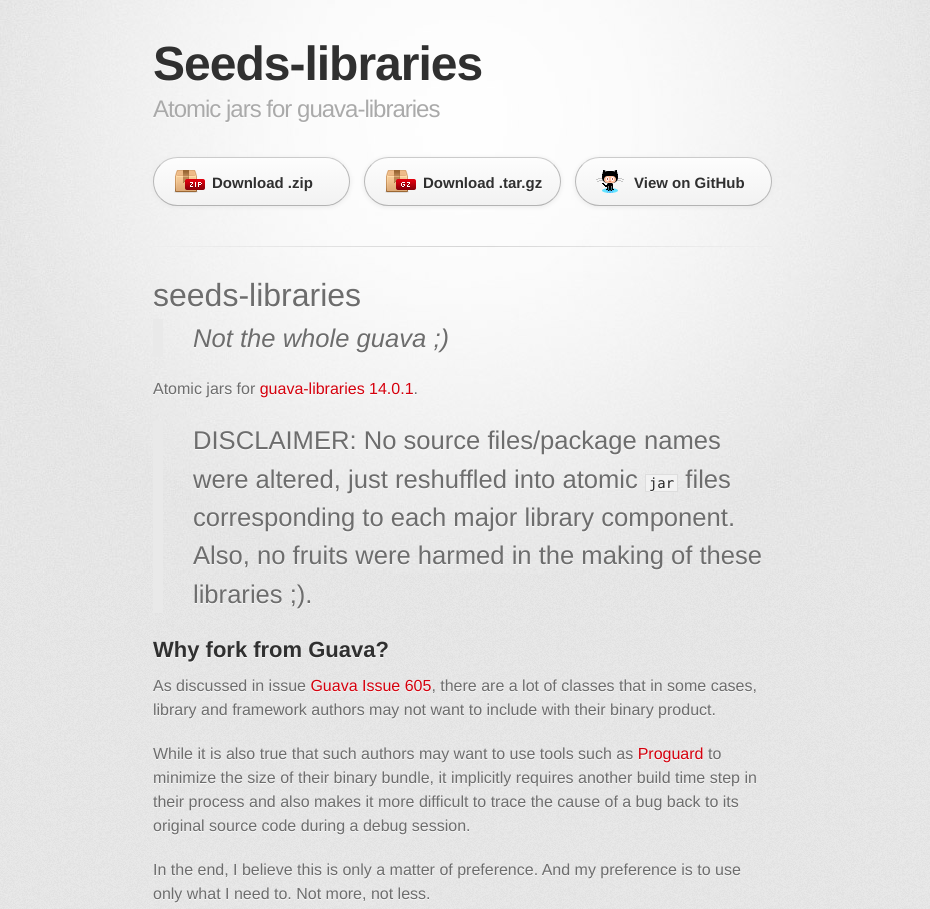
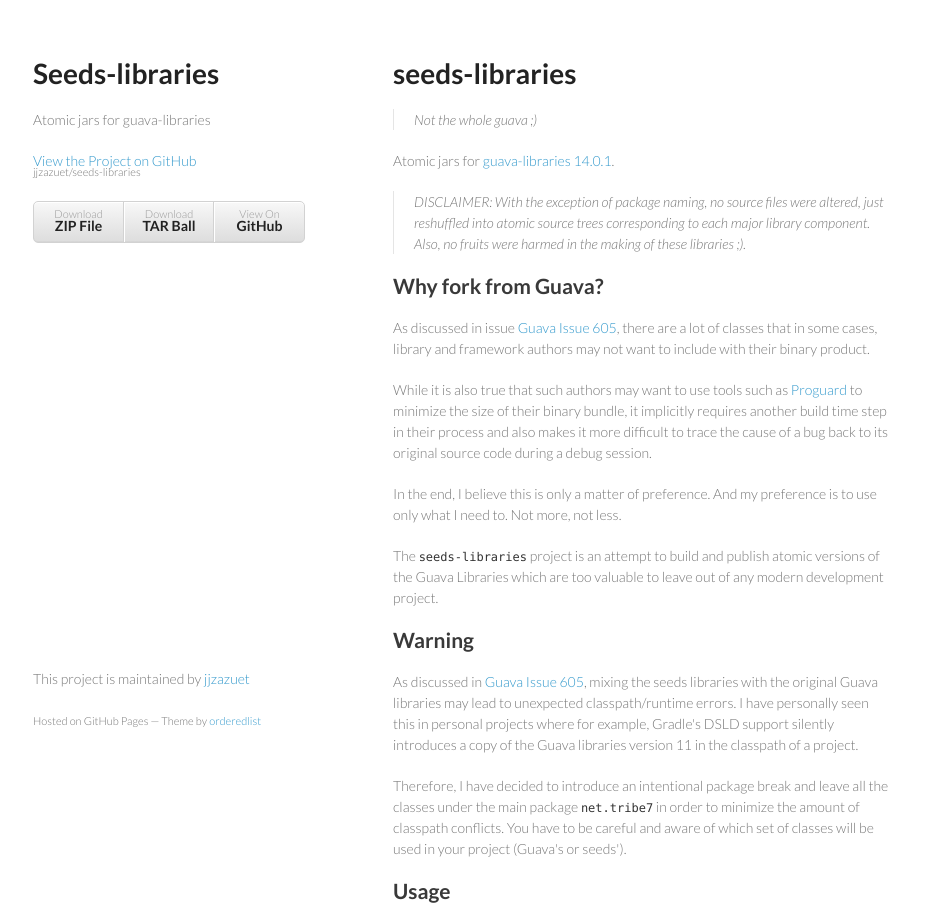
Before and after one commit to jjzazuet/seeds-libraries, a plain HTML site: page index.html in a window 1280 px wide. Shown: the top 909 px of the page, without its empty margins (177-1107 px from the left). Drawn offline with Linux system fonts and the light colour scheme; a web font is replaced by a local one.

Commit message:
Create gh-pages branch via GitHub

```diff
--- a/index.html
+++ b/index.html
@@ -1,36 +1,33 @@
-<!DOCTYPE html>
+<!doctype html>
 <html>
   <head>
-    <meta charset='utf-8'>
+    <meta charset="utf-8">
     <meta http-equiv="X-UA-Compatible" content="chrome=1">
-    <link href='https://fonts.googleapis.com/css?family=Chivo:900' rel='stylesheet' type='text/css'>
-    <link rel="stylesheet" type="text/css" href="stylesheets/stylesheet.css" media="screen" />
-    <link rel="stylesheet" type="text/css" href="stylesheets/pygment_trac.css" media="screen" />
-    <link rel="stylesheet" type="text/css" href="stylesheets/print.css" media="print" />
+    <title>Seeds-libraries by jjzazuet</title>
+
+    <link rel="stylesheet" href="stylesheets/styles.css">
+    <link rel="stylesheet" href="stylesheets/pygment_trac.css">
+    <meta name="viewport" content="width=device-width, initial-scale=1, user-scalable=no">
     <!--[if lt IE 9]>
     <script src="//html5shiv.googlecode.com/svn/trunk/html5.js"></script>
     <![endif]-->
-    <title>Seeds-libraries by jjzazuet</title>
   </head>
-
   <body>
-    <div id="container">
-      <div class="inner">
-
+    <div class="wrapper">
       <header>
         <h1>Seeds-libraries</h1>
-          <h2>Atomic jars for guava-libraries</h2>
+        <p>Atomic jars for guava-libraries</p>
+
+        <p class="view"><a href="https://github.com/jjzazuet/seeds-libraries">View the Project on GitHub <small>jjzazuet/seeds-libraries</small></a></p>
+
+
+        <ul>
+          <li><a href="https://github.com/jjzazuet/seeds-libraries/zipball/master">Download <strong>ZIP File</strong></a></li>
+          <li><a href="https://github.com/jjzazuet/seeds-libraries/tarball/master">Download <strong>TAR Ball</strong></a></li>
+          <li><a href="https://github.com/jjzazuet/seeds-libraries">View On <strong>GitHub</strong></a></li>
+        </ul>
       </header>
-
-        <section id="downloads" class="clearfix">
-          <a href="https://github.com/jjzazuet/seeds-libraries/zipball/master" id="download-zip" class="button"><span>Download .zip</span></a>
-          <a href="https://github.com/jjzazuet/seeds-libraries/tarball/master" id="download-tar-gz" class="button"><span>Download .tar.gz</span></a>
-          <a href="https://github.com/jjzazuet/seeds-libraries" id="view-on-github" class="button"><span>View on GitHub</span></a>
-        </section>
-
-        <hr>
-
-        <section id="main_content">
+      <section>
         <h1>
 <a name="seeds-libraries" class="anchor" href="#seeds-libraries"><span class="octicon octicon-link"></span></a>seeds-libraries</h1>
 
@@ -41,7 +38,7 @@
 <p>Atomic jars for <a href="https://code.google.com/p/guava-libraries/wiki/Release14">guava-libraries 14.0.1</a>. </p>
 
 <blockquote>
-<p>DISCLAIMER: No source files/package names were altered, just reshuffled into atomic <code>jar</code> files corresponding to each major library component. Also, no fruits were harmed in the making of these libraries ;).</p>
+<p>DISCLAIMER: With the exception of package naming, no source files were altered, just reshuffled into atomic source trees corresponding to each major library component. Also, no fruits were harmed in the making of these libraries ;).</p>
 </blockquote>
 
 <h2>
@@ -111,12 +108,12 @@
 <li>Decouple some subcomponents which have only <em>one</em> class calling a method in another library component.</li>
 </ul>
       </section>
-
       <footer>
-          Seeds-libraries is maintained by <a href="https://github.com/jjzazuet">jjzazuet</a><br>
-          This page was generated by <a href="http://pages.github.com">GitHub Pages</a>. Tactile theme by <a href="https://twitter.com/jasonlong">Jason Long</a>.
+        <p>This project is maintained by <a href="https://github.com/jjzazuet">jjzazuet</a></p>
+        <p><small>Hosted on GitHub Pages &mdash; Theme by <a href="https://github.com/orderedlist">orderedlist</a></small></p>
       </footer>
-
+    </div>
+    <script src="javascripts/scale.fix.js"></script>
               <script type="text/javascript">
             var gaJsHost = (("https:" == document.location.protocol) ? "https://ssl." : "http://www.");
             document.write(unescape("%3Cscript src='" + gaJsHost + "google-analytics.com/ga.js' type='text/javascript'%3E%3C/script%3E"));
@@ -128,7 +125,5 @@
             } catch(err) {}
           </script>
 
-      </div>
-    </div>
   </body>
 </html>
```
Also changed, not shown: params.json (+1 -1 lines). Lines whose indentation alone changed are shown as unchanged.
